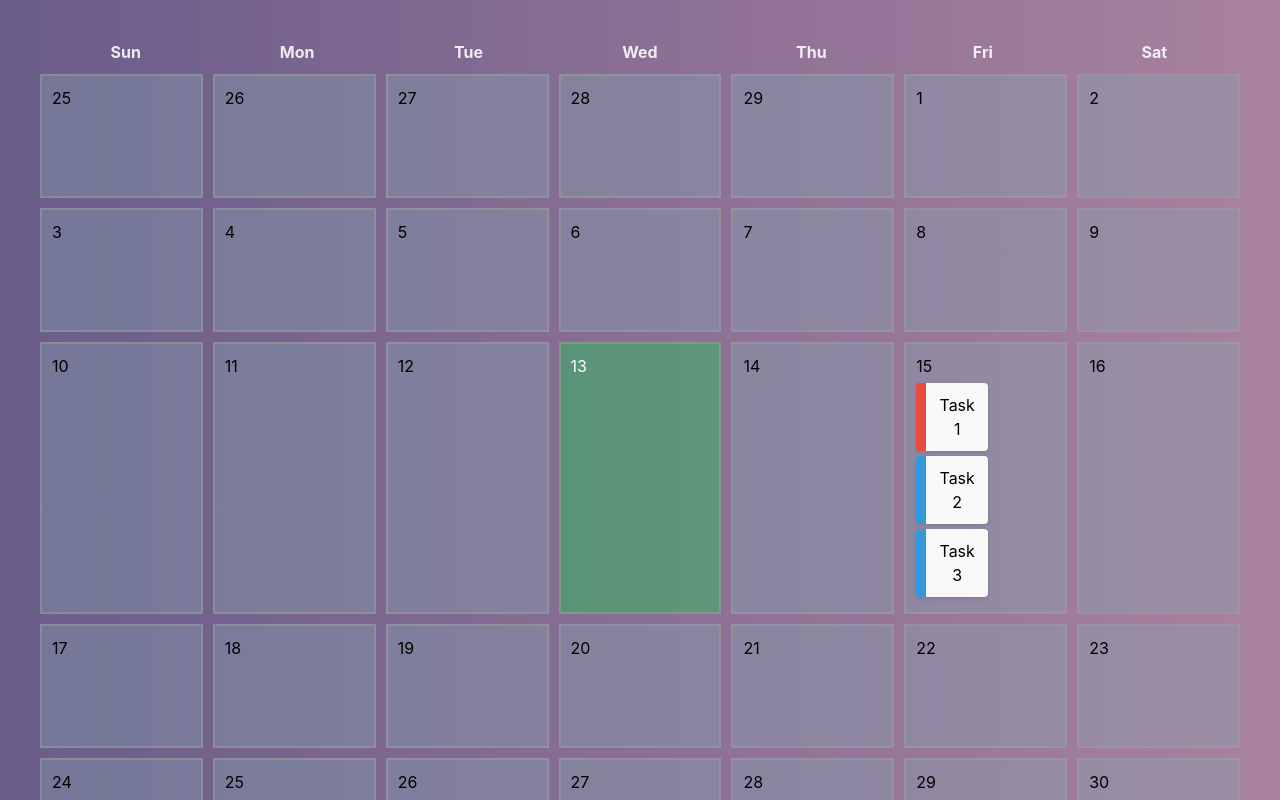
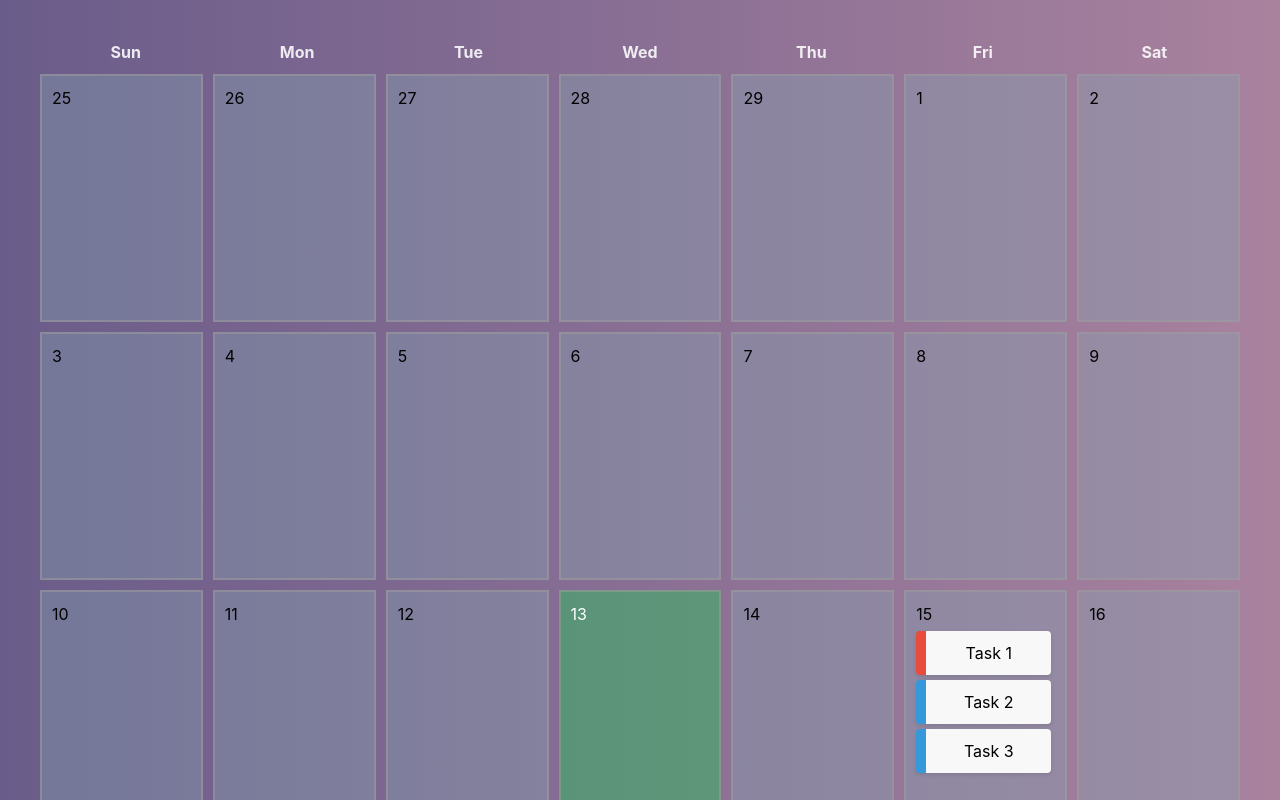
Before and after one commit to Hrinyov/calendar-app, a React (Vite) app: page / in a window 1280 px wide. Shown: the top 800 px of the page. Built offline with nearby package versions, Linux system fonts and the light colour scheme.

Commit message:
Move the drop context logic to calendar grid component

```diff
--- a/src/components/calendar-grid/calendar-grid.component.tsx
+++ b/src/components/calendar-grid/calendar-grid.component.tsx
@@ -3,8 +3,13 @@ import styled from "styled-components";
 import { CalendarDay } from "../calendar-cell/calendar-cell.component";
 import { generateCalendarDays, isToday } from "../../utils/calendarUtils";
 import { useAppDispatch } from "../../store/store";
-import { initDailyTaskArray } from "../../store/features/task-slice/task-slice";
+import {
+  initDailyTaskArray,
+  moveTaskOutArray,
+  moveTaskInArray,
+} from "../../store/features/task-slice/task-slice";
 import { Header } from "../calendar-grid-header/calendar-grid-header.component";
+import { DragDropContext, DropResult } from "react-beautiful-dnd";
 
 const Grid = styled.div`
   display: grid;
@@ -22,10 +27,38 @@ export const CalendarGrid: FC = () => {
     const month = currentDate.getMonth() + 1;
     dispatch(initDailyTaskArray({ year, month }));
   }, [currentDate, dispatch]);
+
+  const onDragEnd = (result: DropResult) => {
+    const { source, destination } = result;
+
+    if (!destination) {
+      return;
+    }
+
+    if (source.droppableId !== destination.droppableId) {
+      dispatch(
+        moveTaskOutArray({
+          taskId: result.draggableId,
+          sourceDate: source.droppableId,
+          destinationDate: destination.droppableId,
+        })
+      );
+    } else {
+      dispatch(
+        moveTaskInArray({
+          taskId: result.draggableId,
+          sourceDate: source.droppableId,
+          destinationDate: destination.droppableId,
+          destinationIndex: destination.index,
+        })
+      );
+    }
+  };
   return (
     <>
       <Header />
       <Grid>
+        <DragDropContext onDragEnd={onDragEnd}>
           {days.map((date) => {
             return (
               <CalendarDay
@@ -35,6 +68,7 @@ export const CalendarGrid: FC = () => {
               />
             );
           })}
+        </DragDropContext>
       </Grid>
     </>
   );
--- a/src/components/task-list/task-list.component.tsx
+++ b/src/components/task-list/task-list.component.tsx
@@ -1,50 +1,24 @@
 import { FC } from "react";
-import { DragDropContext, Droppable, Draggable } from "react-beautiful-dnd";
+import styled from "styled-components";
+import { TaskListProps } from "./task-list.types";
+import { Droppable, Draggable } from "react-beautiful-dnd";
 import { TaskItem } from "../task-item/task-item.component";
-import { useAppDispatch, useAppSelector } from "../../store/store";
-import { moveTaskInArray, moveTaskOutArray } from "../../store/features/task-slice/task-slice";
+import { useAppSelector } from "../../store/store";
 
-interface TaskListProps {
-  arrayKey: string;
-}
+const List = styled.div`
+  min-width: 150px;
+  min-height: 200px;
+  width: 100%;
+`;
 
 export const TaskList: FC<TaskListProps> = ({ arrayKey }) => {
-  const tasks = useAppSelector((state) => state.tasks[arrayKey] || []);
-  const dispatch = useAppDispatch();
-
-  const onDragEnd = (result) => {
-     if (!result.destination) {
-       if (result.reason === "DROP") {
-         dispatch(
-           moveTaskOutArray({
-             taskId: result.draggableId,
-             sourceDate: arrayKey,
-           })
-         );
-       }
-       return;
-     }
-     const items = Array.from(tasks);
-     const [reorderedItem] = items.splice(result.source.index, 1);
-     items.splice(result.destination.index, 0, reorderedItem);
-      if (result.destination.droppableId === "tasks") {
-        dispatch(
-          moveTaskInArray({
-            taskId: reorderedItem.id,
-            sourceDate: arrayKey,
-            destinationDate: arrayKey,
-            destinationIndex: result.destination.index,
-          })
-        );
-      }
-  };
+  const tasks = useAppSelector((state) => state.tasks[arrayKey]);
 
   return (
-    <DragDropContext onDragEnd={onDragEnd}>
-      <Droppable droppableId="tasks">
+    <Droppable droppableId={arrayKey}>
       {(provided) => (
-          <div {...provided.droppableProps} ref={provided.innerRef}>
-            {tasks.map((task, index) => (
+        <List {...provided.droppableProps} ref={provided.innerRef}>
+          {tasks?.map((task, index) => (
             <Draggable
               key={task.id}
               draggableId={task.id.toString()}
@@ -60,15 +34,15 @@ export const TaskList: FC<TaskListProps> = ({ arrayKey }) => {
                     id={task.id}
                     title={task.title}
                     color={task.color}
+                    arrayKey={arrayKey}
                   />
                 </div>
               )}
             </Draggable>
           ))}
           {provided.placeholder}
-          </div>
+        </List>
       )}
     </Droppable>
-    </DragDropContext>
   );
 };
```
Lines whose indentation alone changed are shown as unchanged.
